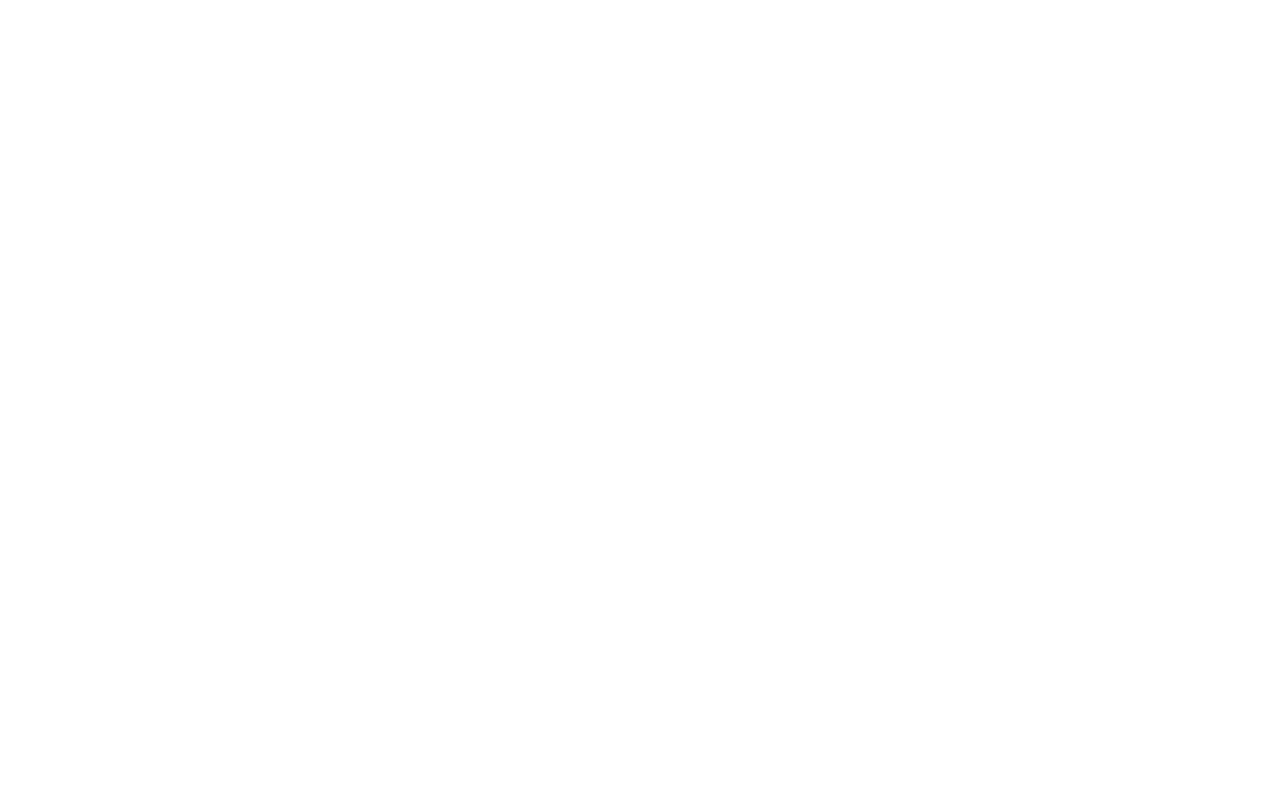
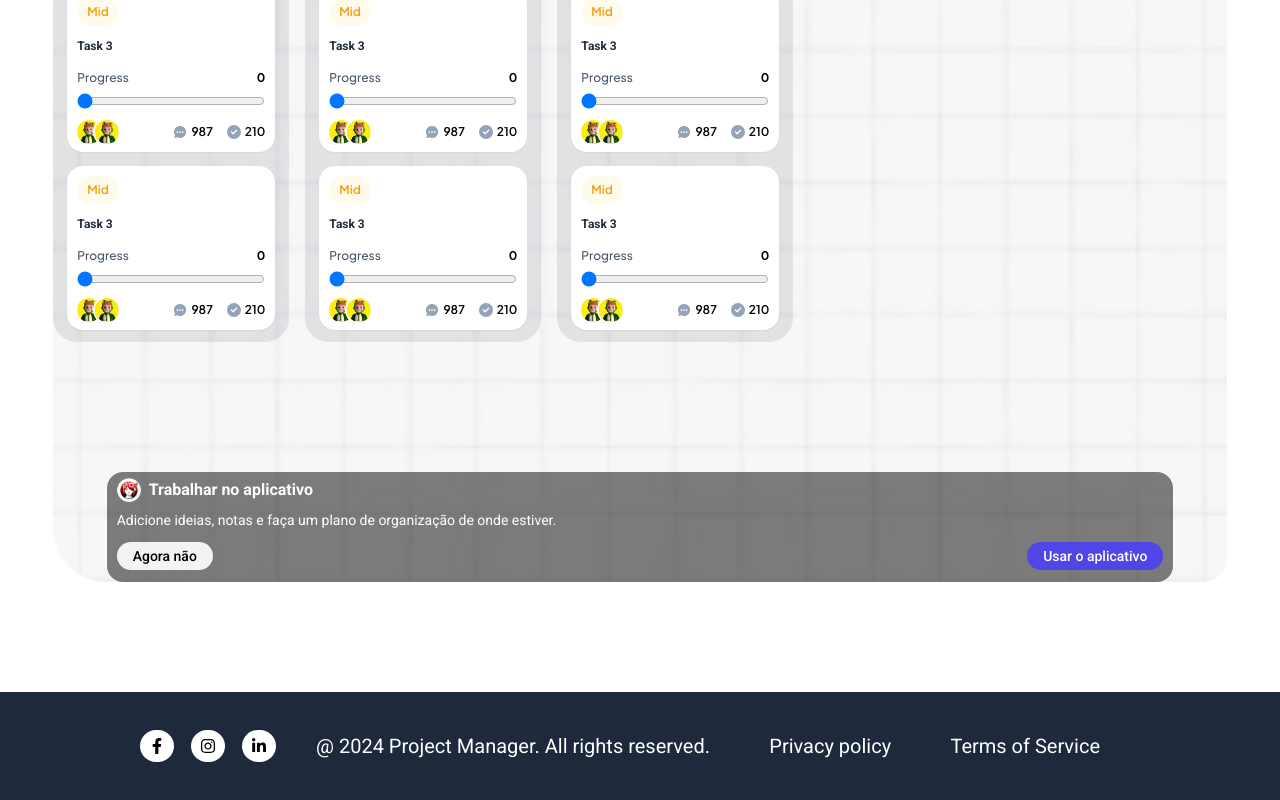
Before and after one commit to Enne-Amore/secondChallenge-compassPB, a React (Vite) app: page /kanban in a window 1280 px wide. Before the commit this address had no page. Shown: the part 562-1362 px from the top of the page. Before the commit the page ends 800 px from the top, so only its background shows below. Built offline with nearby package versions, Linux system fonts and the light colour scheme; a web font is replaced by a local one.

Commit message:
feat: footer in the kanban page

```diff
--- a/src/App.tsx
+++ b/src/App.tsx
@@ -13,7 +13,7 @@
         <Route path="/" element={<HomePage />} />
         <Route path="/login" element={<LoginPage />} />
         <Route path="/subscribe" element={<SigninPage />} />
-        <Route path="/kaban" element={<Kanban/>}/>
+        <Route path="/kanban" element={<Kanban />}/>
     </Routes>
     );
 }
--- a/src/pages/Kanban.tsx
+++ b/src/pages/Kanban.tsx
@@ -1,3 +1,4 @@
+import Footer from "../components/footer/Footer";
 import Header from "../components/header/Header";
 import { FixedCard } from "../components/kanban/FixedCard";
 import { Notification } from "../components/kanban/Notification";
@@ -15,6 +16,8 @@
 
         <Notification />
       </main>
+
+      <Footer />
     </>
   );
 };
```
